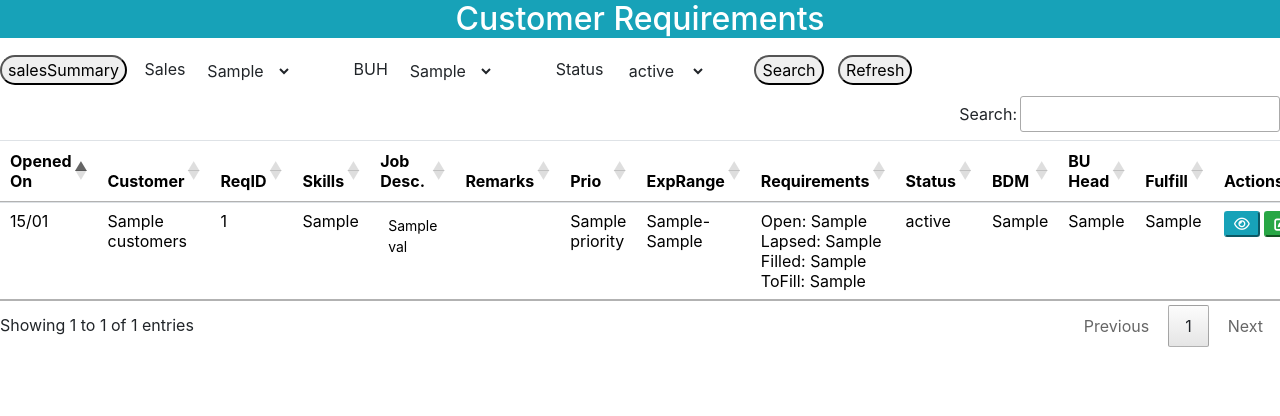
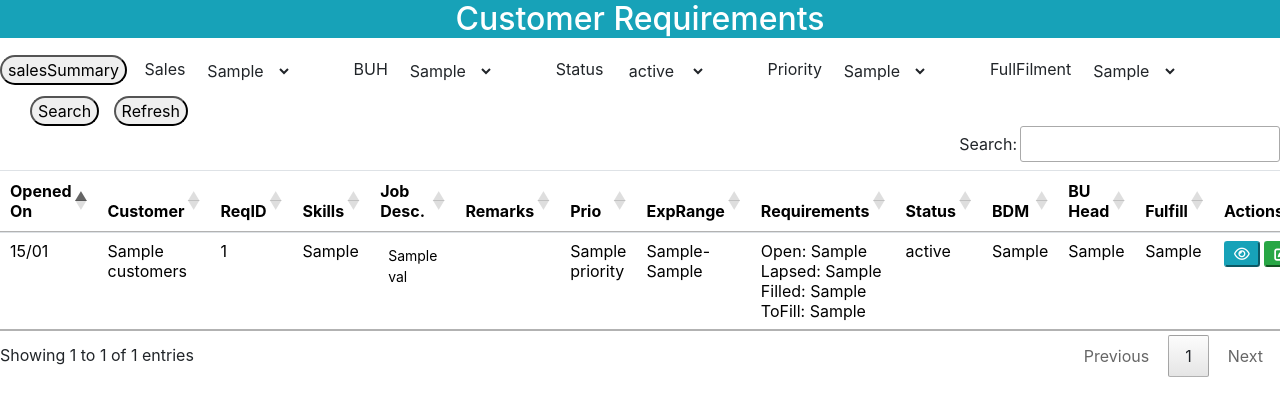
Before and after one commit to Shashwat2802/CRM, a Django app: template emp_data/templates/show_cust_requirements.html in a window 1280 px wide. Shown: the part 70-486 px from the top of the page. Run offline with Django 3.2, Linux system fonts and the light colour scheme; the template is opened without the code that fills it: most values are stand-ins (such as "Sample title", 1, 10 or a date in 2020); some libraries are stand-ins or nearby versions.

Commit message:
2more filter added to Sales Tracker

```diff
--- a/emp_data/templates/basic.html
+++ b/emp_data/templates/basic.html
@@ -86,7 +86,7 @@
                     <a href="#" class="nav-link dropdown-toggle" data-toggle="dropdown">Sales Reqs</a>
                     <div class="dropdown-menu">
                         <a class="dropdown-item"
-                            onclick="location.href='/listSalesReqsFiltered/Choose/Choose/Choose'">View</a>
+                            onclick="location.href='/listSalesReqsFiltered/Choose/Choose/Choose/Choose/Choose'">View</a>
                         <a class="dropdown-item" onclick="location.href='/addSalesReqs'">Add</a>
                         <a class="dropdown-item" onclick="location.href='/salesDataUpload'">Upload </a>
 
--- a/emp_data/templates/home.html
+++ b/emp_data/templates/home.html
@@ -96,7 +96,7 @@
         <li class="nav-item dropdown">
           <a href="#" class="nav-link dropdown-toggle" data-toggle="dropdown">Sales Reqs</a>
           <div class="dropdown-menu">
-            <a class="dropdown-item" onclick="location.href='/listSalesReqsFiltered/Choose/Choose/Choose'">View</a>
+            <a class="dropdown-item" onclick="location.href='/listSalesReqsFiltered/Choose/Choose/Choose/Choose/Choose'">View</a>
             <a class="dropdown-item" onclick="location.href='/addSalesReqs'">Add</a>
             <a class="dropdown-item" onclick="location.href='/salesDataUpload'">Upload</a>
           </div>
--- a/emp_data/templates/show_cust_requirements.html
+++ b/emp_data/templates/show_cust_requirements.html
@@ -52,6 +52,30 @@
                 <option value="All">All</option>
             </select>
         </span>
+
+        <span style="margin-left: 30;" class="btn">
+            Priority
+            <select name="priority_select" id="priority_select" class="btn" style="border-radius: 30px;">
+                <option value="{{priority_select}}" selected disabled hidden>{{priority_select}}</option>
+                <option value="1">1</option>
+                <option value="2">2</option>
+                <option value="3">3</option>
+                <option value="All">All</option>
+            </select>
+        </span>
+
+        <span style="margin-left: 30;" class="btn">
+            FullFilment
+            <select name="fulfillThru" id="fulfillThru" class="btn" style="border-radius: 30px;">
+                <option value={{fulfillThru_select}} selected disabled hidden>{{fulfillThru_select}}</option>
+                <option value=BENCH>BENCH</option>
+                <option value=TA>TA</option>
+                <option value=VM>VM</option>
+                <option value="All">ANY</option>
+            </select>
+        </span>
+
+
         <span style="margin-left: 30;">
             <button class="go-btn" style="border-radius: 30px;" type="submit"
                 onClick="window.location.href = getLink()">Search</button>
@@ -59,7 +83,7 @@
         </span>
         <span style="margin-left: 10;">
             <button class="go-btn" style="border-radius: 30px;" type="submit"
-                onclick="location.href='/listSalesReqsFiltered/Choose/Choose/Choose'">Refresh</button>
+                onclick="location.href='/listSalesReqsFiltered/Choose/Choose/Choose/Choose/Choose'">Refresh</button>
         </span>
 
     </div>
@@ -69,7 +93,10 @@
         var buhead = document.querySelector("#buhead").value;
         var salesincharge = document.querySelector("#sales").value;
         var status = document.querySelector("#status").value;
-        var url = '/listSalesReqsFiltered/' + encodeURIComponent(buhead) + '/' + encodeURIComponent(salesincharge) + '/' + encodeURIComponent(status);
+        var priority = document.querySelector("#priority_select").value;
+        var fulfillThru = document.querySelector("#fulfillThru").value;
+        var url = '/listSalesReqsFiltered/' + encodeURIComponent(buhead) + '/' + encodeURIComponent(salesincharge) + '/' + encodeURIComponent(status) + '/' + encodeURIComponent(priority) + '/' + encodeURIComponent(fulfillThru);
+        console.log("URL ",url)
         return url;
     }
 </script>
@@ -185,7 +212,7 @@
                 <td>{{val.reqStatus}}</td>
                 <td>{{val.SalesIncharge}}</td>
                 <td>{{val.buHead}}</td>
-                  <td>{{val.fulfillThru}}</td>
+                <td>{{val.fulfillThru}}</td>
                 <!-- Button trigger modal -->
                 <td>
                     <button type="button" class="btn-info btn-sm"
--- a/management/settings.py
+++ b/management/settings.py
@@ -126,7 +126,7 @@ USE_TZ = True
 # Static files (CSS, JavaScript, Images)
 # https://docs.djangoproject.com/en/3.0/howto/static-files/
 
-DEBUG = False
+# DEBUG = False
 
 STATIC_URL = '/static/'
 
--- a/management/urls.py
+++ b/management/urls.py
@@ -47,7 +47,7 @@ urlpatterns = [
     #path('account_dropdown_view',views.account_dropdown_view),
 
    # customer requirements details
-    path('listSalesReqsFiltered/<str:bu>/<str:sales>/<str:st>',views.filteredSaleReqs),
+    path('listSalesReqsFiltered/<str:bu>/<str:sales>/<str:st>/<str:priority>/<str:fillThru>',views.listSalesReqsFiltered),
     path('listEmployeeFiltered/<str:department>/<str:buh>/<str:manager>',views.listEmployeeFiltered),
 
     path("addCommentsToVmCandidate/<int:reqIdPK>", views.addCommentsToVmCandidate),
```
Also changed, not shown: emp_data/views.py (+17 -8 lines).
